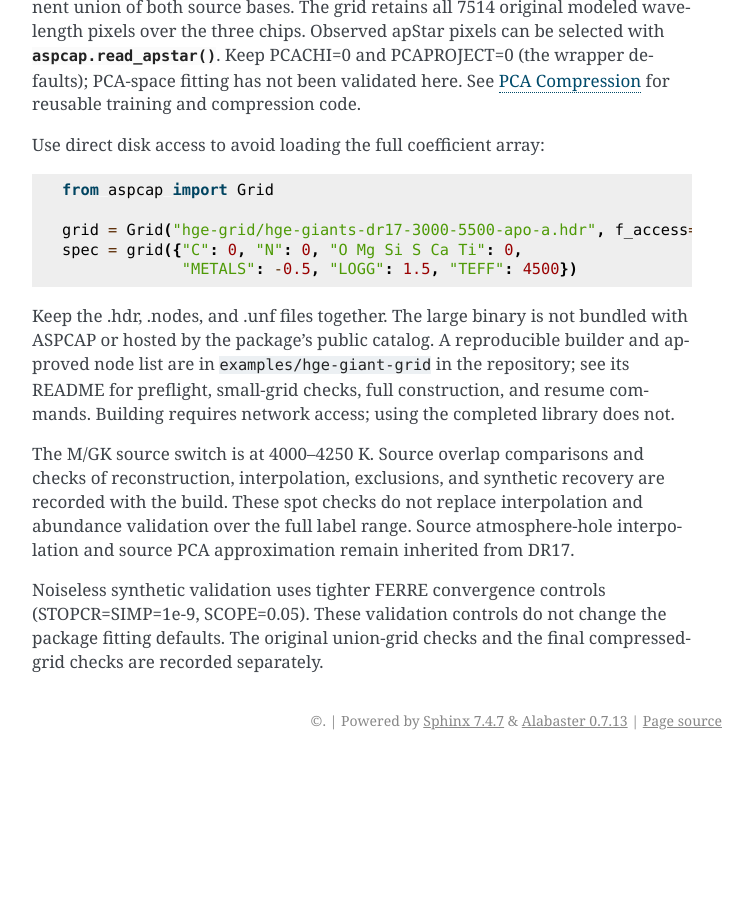
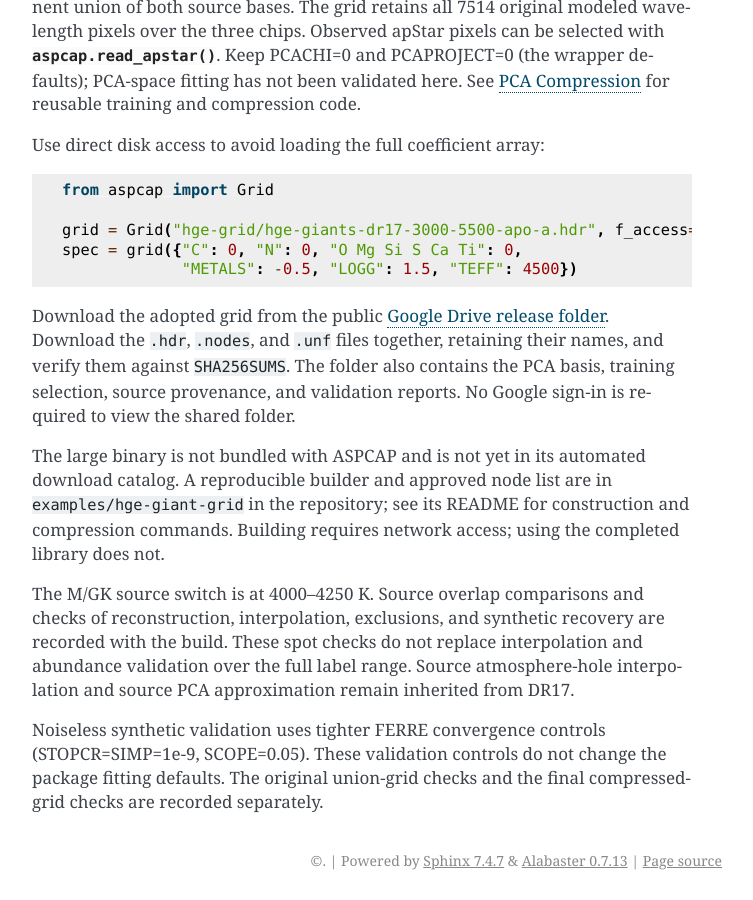
Before and after one commit to dnidever/aspcap, a Sphinx documentation site: the page built from docs/hge-giant-grid.rst, in a window 1280 px wide and 900 px high, scrolled down 1680 px. Shown: the whole window, without its empty margins (388-1141 px from the left). Built offline with Sphinx 7.4.7, drawn with Linux system fonts in a browser that asks for light colours; before the commit the page ends 2440 px from its top, so only the background shows below that.

Commit message:
Document public Google Drive release of the HGE giant grid

```diff
--- a/docs/hge-giant-grid.rst
+++ b/docs/hge-giant-grid.rst
@@ -111,11 +111,18 @@ Use direct disk access to avoid loading the full coefficient array:
    spec = grid({"C": 0, "N": 0, "O Mg Si S Ca Ti": 0,
                 "METALS": -0.5, "LOGG": 1.5, "TEFF": 4500})
 
-Keep the .hdr, .nodes, and .unf files together. The large binary is not bundled
-with ASPCAP or hosted by the package's public catalog. A reproducible builder
-and approved node list are in ``examples/hge-giant-grid`` in the repository;
-see its README for preflight, small-grid checks, full construction, and resume
-commands. Building requires network access; using the completed library does not.
+Download the adopted grid from the public
+`Google Drive release folder <https://drive.google.com/drive/folders/1h4xmyQoyWUpuAnaJu-75_YtOw7m4Aab5>`_.
+Download the ``.hdr``, ``.nodes``, and ``.unf`` files together, retaining their
+names, and verify them against ``SHA256SUMS``. The folder also contains the
+PCA basis, training selection, source provenance, and validation reports.
+No Google sign-in is required to view the shared folder.
+
+The large binary is not bundled with ASPCAP and is not yet in its automated
+download catalog. A reproducible builder and approved node list are in
+``examples/hge-giant-grid`` in the repository; see its README for construction
+and compression commands. Building requires network access; using the
+completed library does not.
 
 The M/GK source switch is at 4000–4250 K. Source overlap comparisons and
 checks of reconstruction, interpolation, exclusions, and synthetic recovery
```
Also changed, not shown: README.md (+4 -0 lines).
